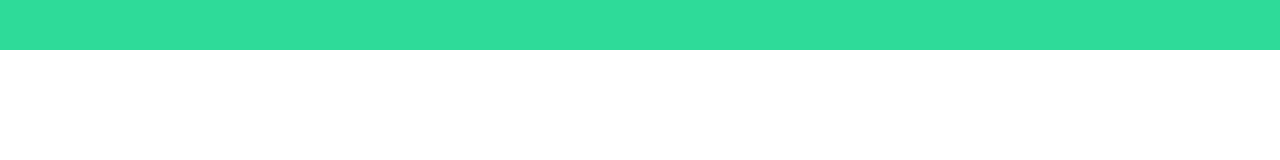
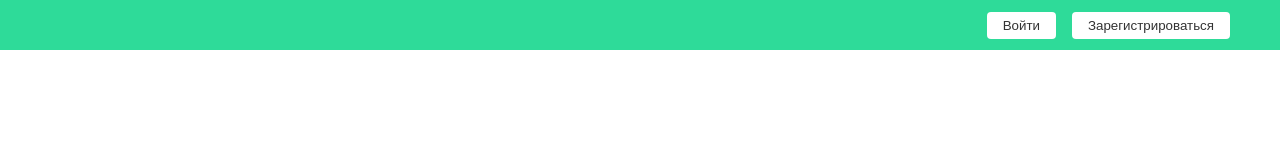
Before and after one commit to AlexanderPlesnev/Authorization, a website: page main/index.html in a window 1280 px wide. Drawn offline with Linux system fonts and the light colour scheme.

Commit message:
create_header_authorization_buttons

```diff
--- a/main/css/style.css
+++ b/main/css/style.css
@@ -17,3 +17,32 @@
     justify-content: flex-end;
     align-items: center;
 }
+
+.buttons-wrapper {
+    height: inherit;
+    display: flex;
+    align-items: center;
+    justify-content: space-between;
+}
+
+.buttons-wrapper button {
+    border: none;
+    background-color: #fff;
+    border-radius: 4px;
+}
+
+.buttons-wrapper button+button {
+    margin-left: 16px;
+}
+
+.buttons-wrapper button:active {
+    background-color: #f0f0f0;
+}
+
+.buttons-wrapper button a {
+    text-decoration: none;
+    display: inline-block;
+    color: #333;
+    padding: 6px 16px;
+    display: block;
+}
--- a/main/index.html
+++ b/main/index.html
@@ -10,7 +10,12 @@
 </head>
 <body>
     <header class="header">
-        <div class="container"></div>
+        <div class="container">
+            <div class="buttons-wrapper">
+                <button class="sign-in-button"><a href="#">Войти</a></button>
+                <button class="sign-up-button"><a href="#">Зарегистрироваться</a></button>
+            </div>
+        </div>
     </header>
 </body>
 </html>
```
